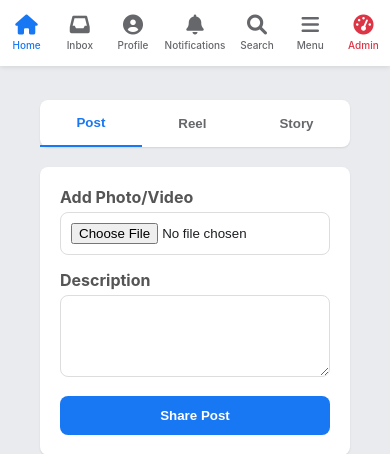
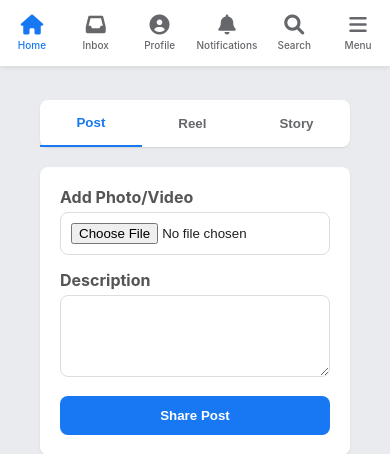
Before and after one commit to Hencheng2/fin, a Flask app: template templates/add.html in a window 390 px wide. Shown: the top 454 px of the page. Run offline with Flask 3, Linux system fonts and the light colour scheme; the template is opened without the code that fills it, so the values that code supplies are empty.

Commit message:
Update base.html

```diff
--- a/templates/base.html
+++ b/templates/base.html
@@ -7,13 +7,13 @@
     <link rel="stylesheet" href="https://cdnjs.cloudflare.com/ajax/libs/font-awesome/6.0.0-beta3/css/all.min.css">
     <style>
         :root {
-            --primary-color: #3b5998; /* A vibrant blue for main elements */
-            --secondary-color: #e9ebee; /* A light gray for backgrounds */
-            --accent-color: #f0f2f5; /* Off-white for cards/containers */
-            --text-color: #1c1e21; /* Dark gray for text */
-            --icon-color: #65676b; /* Gray for icons */
-            --link-color: #1877f2; /* Bright blue for links */
-            --admin-color: #dc3545; /* Red for admin-specific elements */
+            --primary-color: #3b5998;
+            --secondary-color: #e9ebee;
+            --accent-color: #f0f2f5;
+            --text-color: #1c1e21;
+            --icon-color: #65676b;
+            --link-color: #1877f2;
+            --admin-color: #dc3545;
             --border-radius: 8px;
             --box-shadow: 0 1px 2px rgba(0, 0, 0, 0.1);
         }
@@ -21,12 +21,11 @@
         body {
             font-family: -apple-system, BlinkMacSystemFont, "Segoe UI", Roboto, "Helvetica Neue", Arial, sans-serif;
             margin: 0;
-            padding: 60px 0; /* Adjusted padding to accommodate the two navbars */
+            padding: 60px 0;
             background-color: var(--secondary-color);
             color: var(--text-color);
         }
 
-        /* --- Navigation Bars --- */
         .navbar-top, .navbar-bottom {
             position: fixed;
             width: 100%;
@@ -40,7 +39,7 @@
 
         .navbar-top {
             top: 0;
-            flex-wrap: wrap; /* Allows items to wrap on smaller screens */
+            flex-wrap: wrap;
         }
 
         .navbar-bottom {
@@ -57,7 +56,7 @@
             font-weight: 500;
             transition: color 0.3s ease;
             text-align: center;
-            padding: 5px; /* Added padding for touch targets */
+            padding: 5px;
         }
 
         .nav-item:hover, .nav-item.active {
@@ -77,24 +76,22 @@
             display: none;
         }
 
-        /* --- Main Content Area --- */
         .main-content {
             padding: 20px;
-            min-height: calc(100vh - 120px); /* Adjust height to fill space between navbars */
-            box-sizing: border-box; /* Include padding in height calculation */
+            min-height: calc(100vh - 120px);
+            box-sizing: border-box;
             max-width: 1200px;
             margin: 0 auto;
         }
 
-        /* --- Responsive Styles for smaller screens (e.g., mobile) --- */
         @media (max-width: 600px) {
             .nav-item {
-                font-size: 10px; /* Smaller font for labels */
-                flex: 1; /* Distributes items evenly */
+                font-size: 10px;
+                flex: 1;
             }
 
             .nav-item .icon {
-                font-size: 20px; /* Slightly smaller icons */
+                font-size: 20px;
             }
         }
     </style>
@@ -103,68 +100,72 @@
 </head>
 <body>
 
-    <!-- Top Navigation Bar -->
     <nav class="navbar-top">
-        <a href="home.html" class="nav-item active">
+        <a href="/home" class="nav-item active">
             <i class="fas fa-home icon"></i>
             <span>Home</span>
         </a>
-        <a href="inbox.html" class="nav-item">
+        <a href="/inbox" class="nav-item">
             <i class="fas fa-inbox icon"></i>
             <span>Inbox</span>
         </a>
-        <a href="my_profile.html" class="nav-item">
+        <a href="/my_profile" class="nav-item">
             <i class="fas fa-user-circle icon"></i>
             <span>Profile</span>
         </a>
-        <a href="notifications.html" class="nav-item">
+        <a href="/notifications" class="nav-item">
             <i class="fas fa-bell icon"></i>
             <span>Notifications</span>
         </a>
-        <a href="search.html" class="nav-item">
+        <a href="/search" class="nav-item">
             <i class="fas fa-search icon"></i>
             <span>Search</span>
         </a>
-        <a href="menu.html" class="nav-item">
+        <a href="/menu" class="nav-item">
             <i class="fas fa-bars icon"></i>
             <span>Menu</span>
         </a>
-        <!-- The admin link -->
-        <a href="admin_dashboard.html" class="nav-item admin hidden" id="admin-link">
+        <a href="/admin_dashboard" class="nav-item admin hidden" id="admin-link">
             <i class="fas fa-tachometer-alt icon"></i>
             <span>Admin</span>
         </a>
     </nav>
 
-    <!-- Main content will go here -->
     <div class="main-content">
         {% block content %}{% endblock %}
     </div>
 
-    <!-- Bottom Navigation Bar -->
     <nav class="navbar-bottom">
-        <a href="friends.html" class="nav-item">
+        <a href="/friends" class="nav-item">
             <i class="fas fa-user-friends icon"></i>
             <span>Friends</span>
         </a>
-        <a href="add.html" class="nav-item">
+        <a href="/add" class="nav-item">
             <i class="fas fa-plus-square icon"></i>
             <span>Add to</span>
         </a>
-        <a href="reels.html" class="nav-item">
+        <a href="/reels" class="nav-item">
             <i class="fas fa-video icon"></i>
             <span>Reels</span>
         </a>
     </nav>
 
-    <!-- Script to show/hide the admin link -->
     <script>
-        // This is a placeholder for logic to determine if the user is an admin.
-        const isAdmin = true; // Set to 'true' to show the link, 'false' to hide it
-
-        if (isAdmin) {
-            document.getElementById('admin-link').classList.remove('hidden');
-        }
+        document.addEventListener('DOMContentLoaded', () => {
+            const token = localStorage.getItem('token');
+            if (token) {
+                fetch('/api/is_admin', {
+                    headers: { 'Authorization': `Bearer ${token}` }
+                })
+                .then(response => response.json())
+                .then(data => {
+                    if (data.is_admin) {
+                        document.getElementById('admin-link').classList.remove('hidden');
+                    }
+                })
+                .catch(error => console.error('Error checking admin status:', error));
+            }
+        });
     </script>
 
     {% block extra_scripts %}{% endblock %}
```
